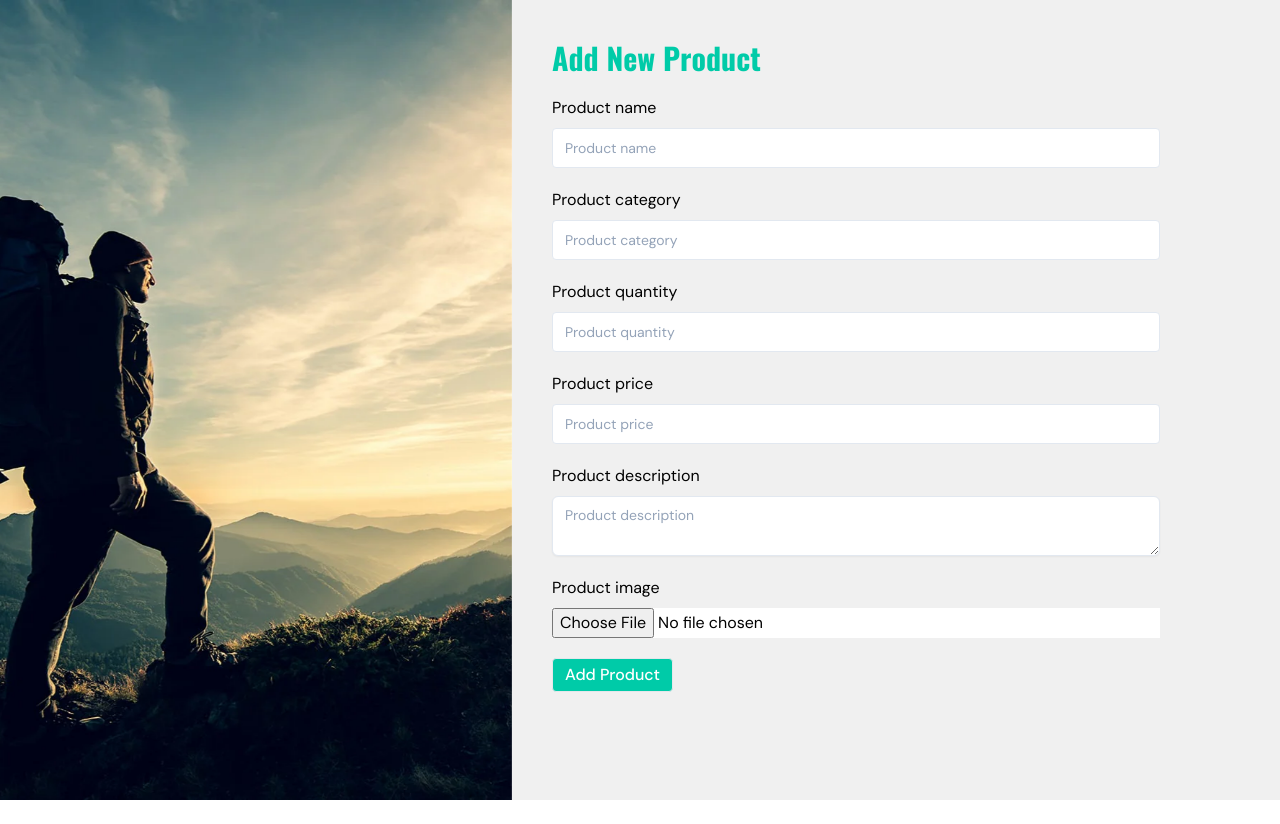
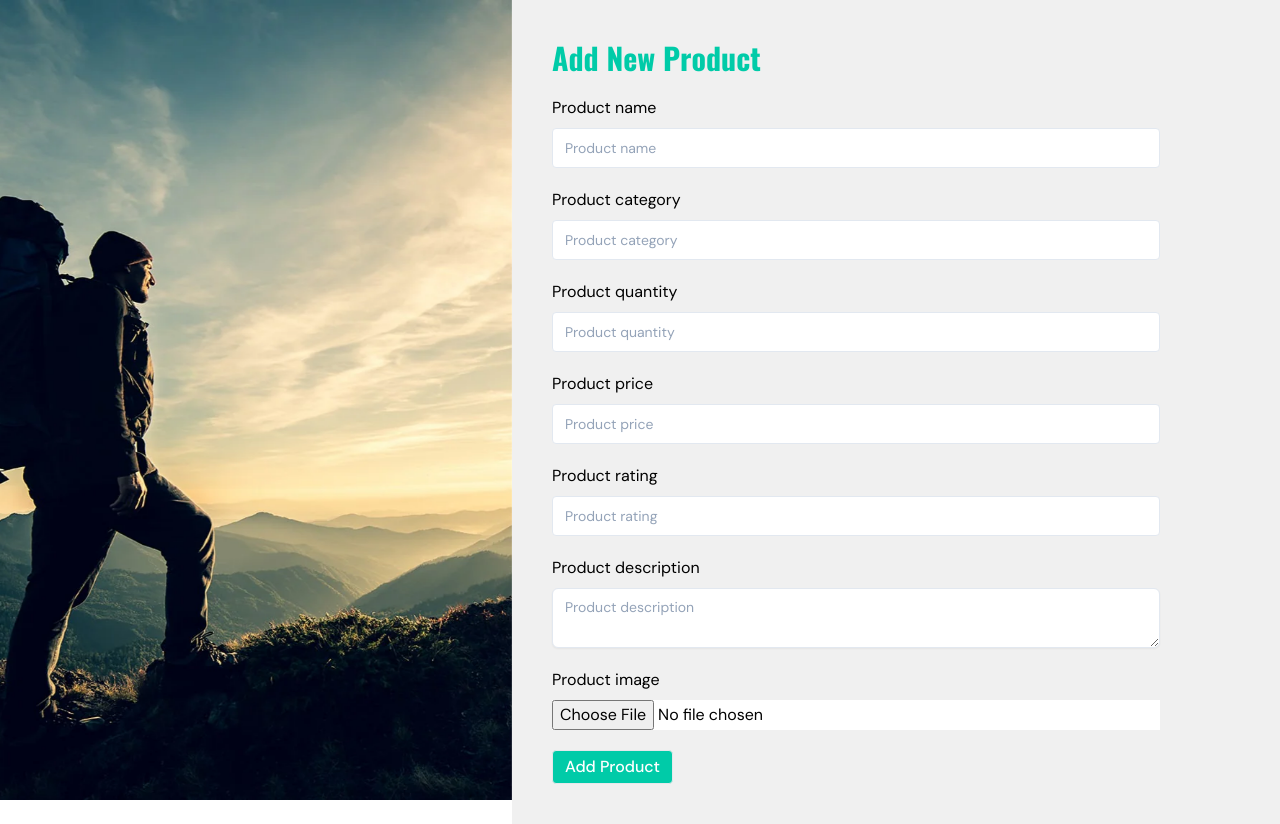
Before and after one commit to nahidul-fahim/camping-corner-client-a4, a React (Vite) app: page /add-product in a window 1280 px wide. Before the commit the page ends 800 px from the top, so only its background shows below. Built offline with nearby package versions, Linux system fonts and the light colour scheme.

Commit message:
added product details

```diff
--- a/package.json
+++ b/package.json
@@ -14,6 +14,7 @@
     "@radix-ui/react-icons": "^1.3.0",
     "@radix-ui/react-slot": "^1.1.0",
     "@reduxjs/toolkit": "^2.2.7",
+    "@smastrom/react-rating": "^1.5.0",
     "class-variance-authority": "^0.7.0",
     "clsx": "^2.1.1",
     "next-themes": "^0.3.0",
--- a/src/components/form/RHInput.tsx
+++ b/src/components/form/RHInput.tsx
@@ -11,12 +11,14 @@ type TInputProps = {
     label?: string;
     className?: string;
     defaultValue?: any;
+    step?: number;
     minValue?: number;
+    maxValue?: number;
     // eslint-disable-next-line no-unused-vars
     onChange?: (e: React.ChangeEvent<HTMLInputElement>) => void;
 }
 
-const RHInput = ({ type, name, placeholder, label, className, defaultValue, minValue, onChange }: TInputProps) => {
+const RHInput = ({ type, name, placeholder, label, className, defaultValue, step, minValue, maxValue, onChange }: TInputProps) => {
 
     const { control } = useFormContext();
 
@@ -32,7 +34,8 @@ const RHInput = ({ type, name, placeholder, label, className, defaultValue, minV
                         type={type}
                         id={name}
                         min={minValue}
-                        step=".01"
+                        max={maxValue}
+                        step={step ? step : ".01"}
                         placeholder={placeholder}
                         defaultValue={defaultValue}
                         onChange={(e) => {
--- a/src/pages/AddNewProduct.tsx
+++ b/src/pages/AddNewProduct.tsx
@@ -1,4 +1,4 @@
-import { useState } from "react";
+import React, { useState } from "react";
 import { FieldValues } from "react-hook-form";
 import { toast } from "sonner";
 import RHFormProvider from "@/components/form/RHFormProvider";
@@ -38,7 +38,8 @@ const AddNewProduct = () => {
                 description: data?.description,
                 category: data?.category,
                 price: Number(data?.price),
-                quantity: Number(data?.quantity)
+                quantity: Number(data?.quantity),
+                rating: Number(data?.rating)
             };
 
             formData.append('data', JSON.stringify(productData));
@@ -99,6 +100,16 @@ const AddNewProduct = () => {
                             minValue={0}
                             className="w-full"
                         />
+                        <RHInput
+                            type="number"
+                            name="rating"
+                            placeholder="Product rating"
+                            label="Product rating"
+                            minValue={1}
+                            step={0.1}
+                            maxValue={5}
+                            className="w-full"
+                        />
                         <RHTextArea
                             name="description"
                             placeholder="Product description"
--- a/src/pages/ProductDetails.tsx
+++ b/src/pages/ProductDetails.tsx
@@ -1,6 +1,7 @@
 import { useGetSingleProductQuery } from "@/redux/features/product/productApi";
+import { Rating } from "@smastrom/react-rating";
 import { useParams } from "react-router-dom";
-
+import '@smastrom/react-rating/style.css'
 
 const ProductDetails = () => {
 
@@ -25,8 +26,29 @@ const ProductDetails = () => {
 
             {/* right side */}
             <div className="w-2/3 flex flex-col justify-start items-start gap-3 h-full">
+                {/* title */}
                 <h2 className="text-2xl font-bold">{product?.name}</h2>
+
+                {/* price */}
                 <p className="text-2xl font-primary font-bold text-primary">${product?.price}</p>
+
+                {/* rating */}
+                <span className="flex justify-start items-center gap-1">
+                    <p className="text-bodyText/70">Rating:</p>
+                    <Rating
+                        style={{ maxWidth: 100 }}
+                        value={product?.rating}
+                        readOnly
+                    />
+                    <p className="text-bodyText text-sm">{`(${product?.rating})`}</p>
+                </span>
+
+                {/* quantity */}
+                <span className="flex justify-start items-center gap-1">
+                    <p className="text-bodyText/70">Quantity: <span className="text-bodyText">{product?.quantity}</span></p>
+                </span>
+
+                {/* description */}
                 <p className="text-bodyText/70">{product?.description}</p>
             </div>
         </div>
--- a/src/pages/ProductManagement.tsx
+++ b/src/pages/ProductManagement.tsx
@@ -10,6 +10,7 @@ import OpenModal from "@/components/openModal/OpenModal";
 import { DialogClose } from "@/components/ui/dialog";
 import ErrorComponent from "@/components/error/ErrorComponent";
 import { toast } from "sonner";
+import { useEffect } from "react";
 
 
 type TProduct = Record<string, any>
@@ -19,8 +20,11 @@ const ProductManagement = () => {
 
     const [deleteProduct, { isLoading: isDeleting, isError: isDeleteError }] = useDeleteProductMutation();
     // current data
-    const { error, isLoading, data, refetch } = useGetAllProductsQuery(undefined);
+    const { error, isLoading, data, refetch } = useGetAllProductsQuery("");
 
+    useEffect(() => {
+        refetch();
+    }, [refetch])
 
     // handle delete a product
     const handleDeleteProduct = async (id: string) => {
--- a/src/pages/UpdateProduct.tsx
+++ b/src/pages/UpdateProduct.tsx
@@ -19,6 +19,7 @@ const UpdateProduct = () => {
     const [updateProduct, { isLoading: updateLoading }] = useUpdateProductMutation();
 
     const currentData = data?.data;
+
     useEffect(() => {
         if (currentData) {
             setImagePreview(currentData?.image)
@@ -51,6 +52,7 @@ const UpdateProduct = () => {
                 description: data?.description ?? currentData?.description,
                 price: Number(data?.price ?? currentData?.price),
                 quantity: Number(data?.quantity ?? currentData?.quantity),
+                rating: Number(data?.rating ?? currentData?.rating)
             };
 
             // Append the file
@@ -131,6 +133,17 @@ const UpdateProduct = () => {
                             minValue={0}
                             className="w-full"
                         />
+                        <RHInput
+                            type="number"
+                            name="rating"
+                            placeholder="Product rating"
+                            defaultValue={currentData?.rating}
+                            label="Product rating"
+                            minValue={1}
+                            step={0.1}
+                            maxValue={5}
+                            className="w-full"
+                        />
                         <RHTextArea
                             name="description"
                             placeholder="Product description"
--- a/src/redux/features/product/productApi.ts
+++ b/src/redux/features/product/productApi.ts
@@ -4,7 +4,7 @@ const productApi = baseApi.injectEndpoints({
     endpoints: (builder) => ({
         // get all products
         getAllProducts: builder.query({
-            query: ({ searchTerm, minPrice, maxPrice, sort, category }) => {
+            query: ({ searchTerm = '', minPrice = 0, maxPrice = 0, sort = '', category = '' }) => {
 
                 // Construct the base query string
                 let queryString = `/products?searchTerm=${searchTerm}&minPrice=${minPrice}&sort=${sort}`;
@@ -24,7 +24,7 @@ const productApi = baseApi.injectEndpoints({
                     method: "GET"
                 };
             },
-            keepUnusedDataFor: 0
+            keepUnusedDataFor: 0,
         }),
         // get single product
         getSingleProduct: builder.query({
--- a/src/types/ProductType.ts
+++ b/src/types/ProductType.ts
@@ -7,6 +7,7 @@ export type TProduct = {
     category: string;
     image: string;
     isDeleted: boolean;
+    slug: string;
     createdAt: Date;
     updatedAt: Date
 }
```
Also changed, not shown: 1 other file (tests, documents, lock files or other folders).
